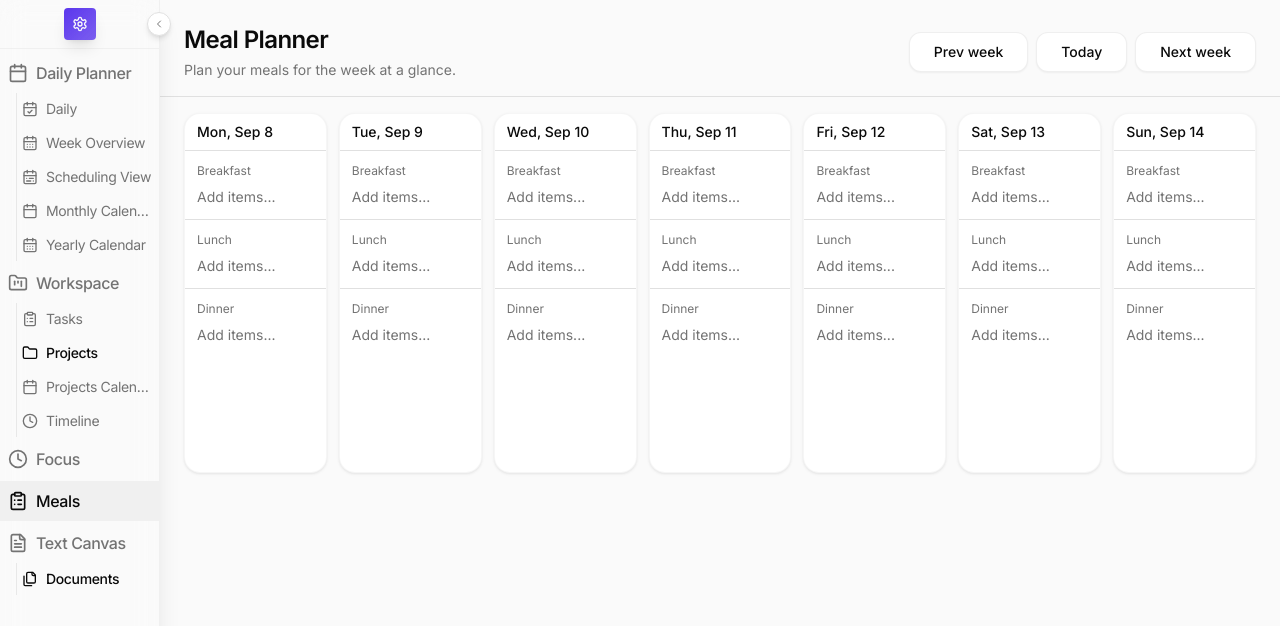
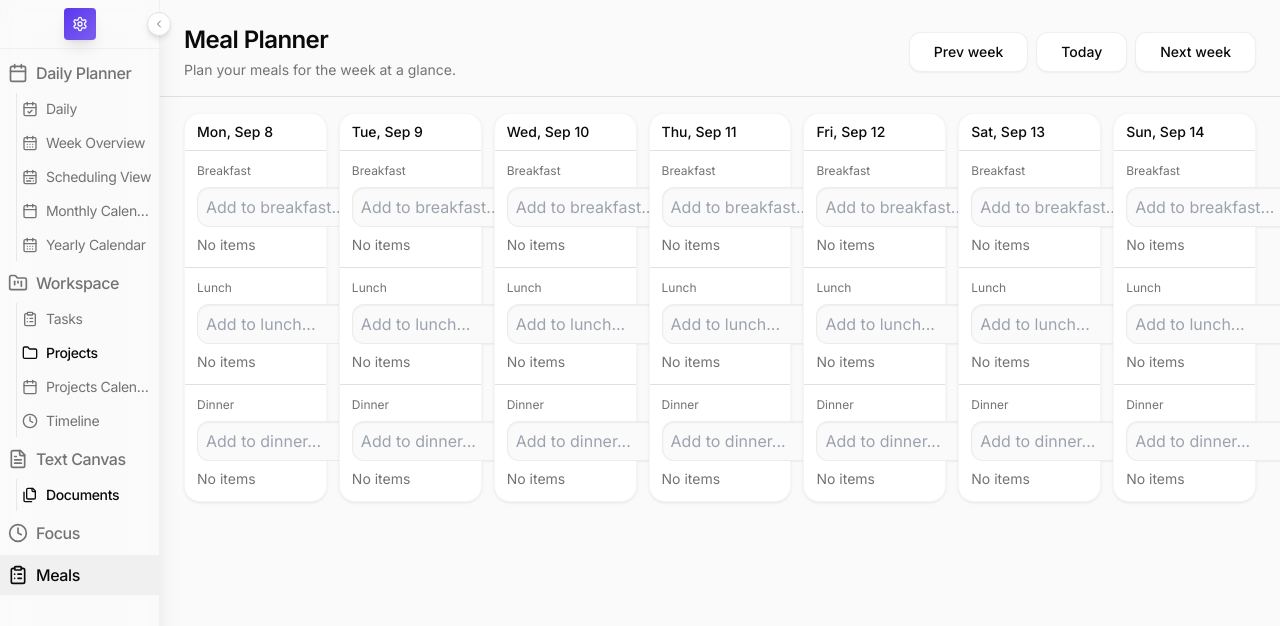
Before and after one commit to obihughes/omega-planner, a Next.js app: page /meals in a window 1280 px wide. Shown: the top 626 px of the page. Built offline with nearby package versions, Linux system fonts and the light colour scheme.

Commit message:
nav: move Focus and Meals to bottom; docs: update components.md and changelog

```diff
--- a/components/meals/MealPlanner.tsx
+++ b/components/meals/MealPlanner.tsx
@@ -5,6 +5,8 @@ import { Button } from '@/components/ui/button';
 import { Card, CardContent } from '@/components/ui/card';
 import { cn } from '@/lib/utils';
 import { addDaysToDateKey, dateFromDateKey, getDateKeyFromOffset, getTodayDateKey } from '@/utils/dateUtils';
+import { useMeals } from '@/hooks/useMeals';
+import type { MealSlot } from '@/types/meals';
 
 type DayPlan = {
   dateKey: string;
@@ -33,6 +35,7 @@ function formatDayHeader(dateKey: string): string {
 
 export const MealPlanner: React.FC = () => {
   const [anchorDateKey, setAnchorDateKey] = useState<string>(getTodayDateKey());
+  const { getMeals, addMeal, removeMeal } = useMeals();
 
   const week = useMemo<DayPlan[]>(() => {
     const mondayKey = getWeekStart(anchorDateKey);
@@ -44,6 +47,18 @@ export const MealPlanner: React.FC = () => {
       };
     });
   }, [anchorDateKey]);
+
+  const handleQuickAdd = (dateKey: string, slotLabel: typeof MEAL_SLOTS[number], e: React.FormEvent<HTMLFormElement>) => {
+    e.preventDefault();
+    const form = e.currentTarget;
+    const input = form.elements.namedItem('item') as HTMLInputElement | null;
+    if (!input) return;
+    const value = input.value.trim();
+    if (!value) return;
+    const slot: MealSlot = slotLabel.toLowerCase() as MealSlot;
+    addMeal(dateKey, slot, value);
+    input.value = '';
+  };
 
   return (
     <div className="h-full flex flex-col">
@@ -70,12 +85,40 @@ export const MealPlanner: React.FC = () => {
                   <div className="text-sm font-medium truncate">{label}</div>
                 </div>
                 <CardContent className="p-0 divide-y">
-                  {MEAL_SLOTS.map((slot) => (
-                    <div key={slot} className="p-3">
-                      <div className="text-xs text-muted-foreground mb-2">{slot}</div>
-                      <div className="text-sm text-muted-foreground">Add items...</div>
-                    </div>
-                  ))}
+                  {MEAL_SLOTS.map((slotLabel) => {
+                    const slot = slotLabel.toLowerCase() as MealSlot;
+                    const items = getMeals(dateKey, slot);
+                    return (
+                      <div key={slotLabel} className="p-3">
+                        <div className="text-xs text-muted-foreground mb-2">{slotLabel}</div>
+                        <form className="flex gap-2 mb-2" onSubmit={(e) => handleQuickAdd(dateKey, slotLabel, e)}>
+                          <input
+                            name="item"
+                            placeholder={`Add to ${slotLabel.toLowerCase()}...`}
+                            className="flex-1 border px-2 py-1 bg-background"
+                          />
+                          <Button type="submit" variant="outline">Add</Button>
+                        </form>
+                        <ul className="space-y-1">
+                          {items.length === 0 && (
+                            <li className="text-sm text-muted-foreground">No items</li>
+                          )}
+                          {items.map(item => (
+                            <li key={item.id} className="flex items-center justify-between text-sm">
+                              <span className="truncate pr-2">{item.name}</span>
+                              <Button
+                                variant="outline"
+                                onClick={() => removeMeal(dateKey, slot, item.id)}
+                                size="sm"
+                              >
+                                Remove
+                              </Button>
+                            </li>
+                          ))}
+                        </ul>
+                      </div>
+                    );
+                  })}
                 </CardContent>
               </Card>
             ))}
--- a/components/ui/Navigation.tsx
+++ b/components/ui/Navigation.tsx
@@ -143,6 +143,15 @@ export function Navigation() {
       ]
     },
     {
+      href: '/documents',
+      label: 'Text Canvas',
+      icon: FileText,
+      active: pathname === '/documents',
+      subViews: [
+        { key: 'documents', label: 'Documents', icon: Files, active: true }
+      ]
+    },
+    {
       href: '/focus',
       label: 'Focus',
       icon: Clock,
@@ -155,15 +164,6 @@ export function Navigation() {
       icon: ClipboardList,
       active: pathname === '/meals',
       subViews: []
-    },
-    {
-      href: '/documents',
-      label: 'Text Canvas',
-      icon: FileText,
-      active: pathname === '/documents',
-      subViews: [
-        { key: 'documents', label: 'Documents', icon: Files, active: true }
-      ]
     }
   ];
 
--- a/hooks/index.ts
+++ b/hooks/index.ts
@@ -13,3 +13,5 @@ export {
   type UseModalManagerProps,
   type ModalManagerState
 } from './useModalManager';
+
+export { useMeals } from './useMeals';
--- /dev/null
+++ b/hooks/useMeals.ts
@@ -0,0 +1,99 @@
+'use client';
+
+import { useCallback, useEffect, useMemo, useRef, useState } from 'react';
+import { MealItem, MealSlot, MealsBySlot, MEAL_SLOTS } from '@/types/meals';
+import { MealsStorage, ensureMealsForDate } from '@/utils/mealsStorage';
+import { getTodayDateKey } from '@/utils/dateUtils';
+
+export interface UseMealsState {
+  mealsByDate: Record<string, MealsBySlot>;
+  getMeals(dateKey: string, slot: MealSlot): MealItem[];
+  addMeal(dateKey: string, slot: MealSlot, name: string): MealItem | null;
+  removeMeal(dateKey: string, slot: MealSlot, id: string): void;
+  updateMeal(dateKey: string, slot: MealSlot, id: string, updates: Partial<Omit<MealItem, 'id'>>): void;
+  clearDay(dateKey: string): void;
+}
+
+function generateId(): string {
+  return `meal_${Date.now()}_${Math.random().toString(36).slice(2, 8)}`;
+}
+
+export function useMeals(): UseMealsState {
+  const [mealsByDate, setMealsByDate] = useState<Record<string, MealsBySlot>>({});
+  const initialLoadComplete = useRef(false);
+
+  useEffect(() => {
+    const loaded = MealsStorage.load();
+    setMealsByDate(loaded);
+    initialLoadComplete.current = true;
+  }, []);
+
+  useEffect(() => {
+    if (!initialLoadComplete.current) return;
+    MealsStorage.save(mealsByDate);
+  }, [mealsByDate]);
+
+  const getMeals = useCallback((dateKey: string, slot: MealSlot): MealItem[] => {
+    const d = mealsByDate[dateKey];
+    if (!d) return [];
+    return d[slot] || [];
+  }, [mealsByDate]);
+
+  const addMeal = useCallback((dateKey: string, slot: MealSlot, name: string): MealItem | null => {
+    const trimmed = name.trim();
+    if (!trimmed) return null;
+    const now = new Date().toISOString();
+    const item: MealItem = {
+      id: generateId(),
+      name: trimmed,
+      createdAt: now,
+      updatedAt: now
+    };
+    setMealsByDate(prev => {
+      const next = { ...prev };
+      const day = ensureMealsForDate(next, dateKey);
+      day[slot] = [...day[slot], item];
+      return next;
+    });
+    return item;
+  }, []);
+
+  const removeMeal = useCallback((dateKey: string, slot: MealSlot, id: string) => {
+    setMealsByDate(prev => {
+      const next = { ...prev };
+      const day = ensureMealsForDate(next, dateKey);
+      day[slot] = day[slot].filter(m => m.id !== id);
+      return next;
+    });
+  }, []);
+
+  const updateMeal = useCallback((dateKey: string, slot: MealSlot, id: string, updates: Partial<Omit<MealItem, 'id'>>) => {
+    setMealsByDate(prev => {
+      const next = { ...prev };
+      const day = ensureMealsForDate(next, dateKey);
+      day[slot] = day[slot].map(m => m.id === id ? { ...m, ...updates, updatedAt: new Date().toISOString() } : m);
+      return next;
+    });
+  }, []);
+
+  const clearDay = useCallback((dateKey: string) => {
+    setMealsByDate(prev => {
+      const next = { ...prev };
+      next[dateKey] = {
+        breakfast: [],
+        lunch: [],
+        dinner: []
+      };
+      return next;
+    });
+  }, []);
+
+  return {
+    mealsByDate,
+    getMeals,
+    addMeal,
+    removeMeal,
+    updateMeal,
+    clearDay
+  };
+}
--- /dev/null
+++ b/types/meals.ts
@@ -0,0 +1,31 @@
+export type MealSlot = 'breakfast' | 'lunch' | 'dinner';
+
+export interface MealItem {
+  id: string;
+  name: string;
+  notes?: string;
+  url?: string;
+  calories?: number;
+  createdAt: string;
+  updatedAt: string;
+}
+
+export interface MealsBySlot {
+  breakfast: MealItem[];
+  lunch: MealItem[];
+  dinner: MealItem[];
+}
+
+export interface MealsStorageData {
+  version: string;
+  mealsByDate: Record<string, MealsBySlot>;
+  lastUpdated: string;
+}
+
+export const MEAL_SLOTS: readonly MealSlot[] = ['breakfast', 'lunch', 'dinner'] as const;
+
+export const MEAL_SLOT_LABELS: Record<MealSlot, string> = {
+  breakfast: 'Breakfast',
+  lunch: 'Lunch',
+  dinner: 'Dinner'
+};
--- /dev/null
+++ b/utils/mealsStorage.ts
@@ -0,0 +1,81 @@
+import { MealsBySlot, MealsStorageData, MealItem, MealSlot, MEAL_SLOTS } from '@/types/meals';
+
+const STORAGE_KEY = 'omega-planner-meals';
+const STORAGE_VERSION = '1.0';
+
+function createEmptyMealsBySlot(): MealsBySlot {
+  return {
+    breakfast: [],
+    lunch: [],
+    dinner: []
+  };
+}
+
+export const MealsStorage = {
+  load(): Record<string, MealsBySlot> {
+    if (typeof window === 'undefined') return {};
+    const raw = localStorage.getItem(STORAGE_KEY);
+    if (!raw) return {};
+    try {
+      const data: MealsStorageData = JSON.parse(raw);
+      if (!data || typeof data !== 'object' || typeof data.mealsByDate !== 'object') return {};
+      const byDate: Record<string, MealsBySlot> = {};
+      for (const [dateKey, slots] of Object.entries(data.mealsByDate)) {
+        const safe: MealsBySlot = createEmptyMealsBySlot();
+        for (const slot of MEAL_SLOTS) {
+          const items: any = (slots as any)[slot];
+          safe[slot] = Array.isArray(items) ? items.filter(MealsStorage.isValidMealItem).map(MealsStorage.cleanItem) : [];
+        }
+        byDate[dateKey] = safe;
+      }
+      return byDate;
+    } catch (e) {
+      console.error('Failed to load meals storage', e);
+      return {};
+    }
+  },
+
+  save(mealsByDate: Record<string, MealsBySlot>): void {
+    if (typeof window === 'undefined') return;
+    try {
+      const payload: MealsStorageData = {
+        version: STORAGE_VERSION,
+        mealsByDate,
+        lastUpdated: new Date().toISOString()
+      };
+      localStorage.setItem(STORAGE_KEY, JSON.stringify(payload));
+    } catch (e) {
+      console.error('Failed to save meals storage', e);
+    }
+  },
+
+  isValidMealItem(item: any): item is MealItem {
+    return (
+      item &&
+      typeof item.id === 'string' &&
+      typeof item.name === 'string' &&
+      typeof item.createdAt === 'string' &&
+      typeof item.updatedAt === 'string'
+    );
+  },
+
+  cleanItem(item: any): MealItem {
+    const i: MealItem = {
+      id: String(item.id),
+      name: String(item.name || '').trim(),
+      notes: typeof item.notes === 'string' ? item.notes : undefined,
+      url: typeof item.url === 'string' ? item.url : undefined,
+      calories: typeof item.calories === 'number' ? item.calories : undefined,
+      createdAt: String(item.createdAt || new Date().toISOString()),
+      updatedAt: String(item.updatedAt || new Date().toISOString())
+    };
+    return i;
+  }
+};
+
+export function ensureMealsForDate(map: Record<string, MealsBySlot>, dateKey: string): MealsBySlot {
+  if (!map[dateKey]) {
+    map[dateKey] = createEmptyMealsBySlot();
+  }
+  return map[dateKey];
+}
```
Also changed, not shown: types/index.ts (+7 -0 lines), 2 other files (tests, documents, lock files or other folders).
